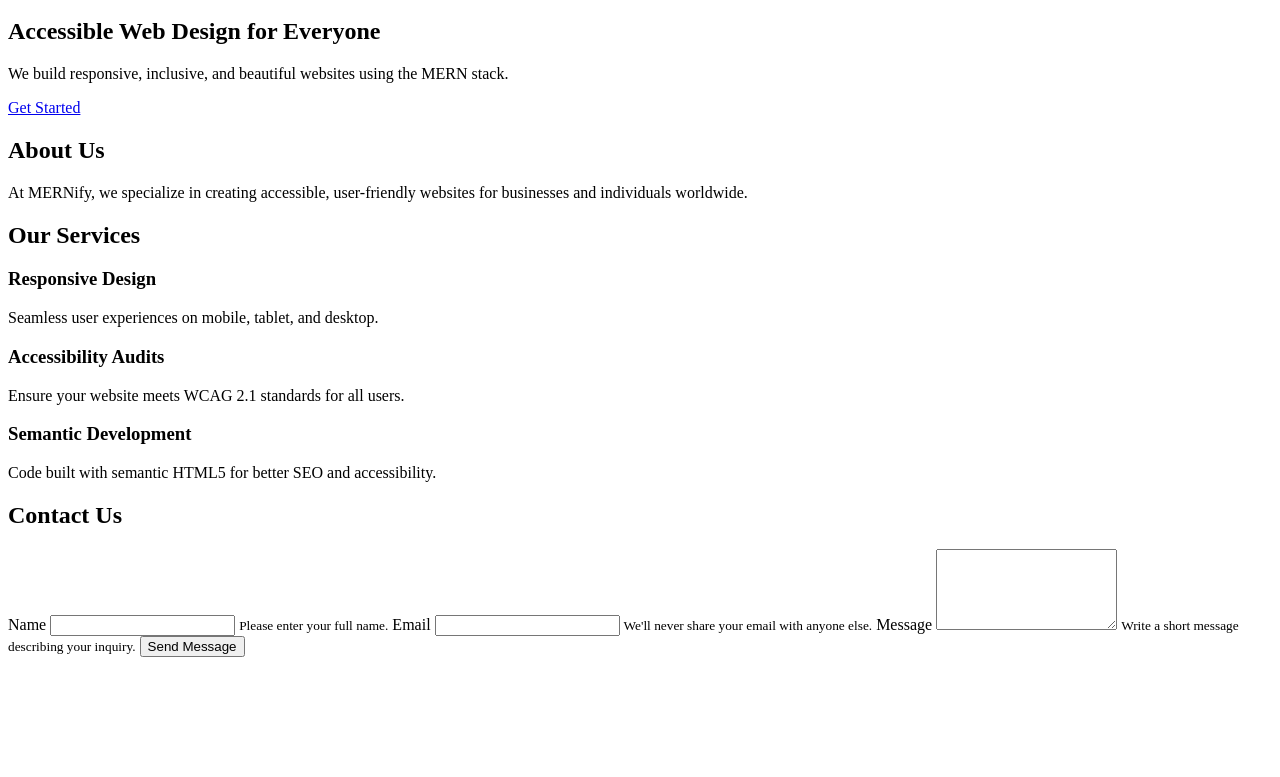
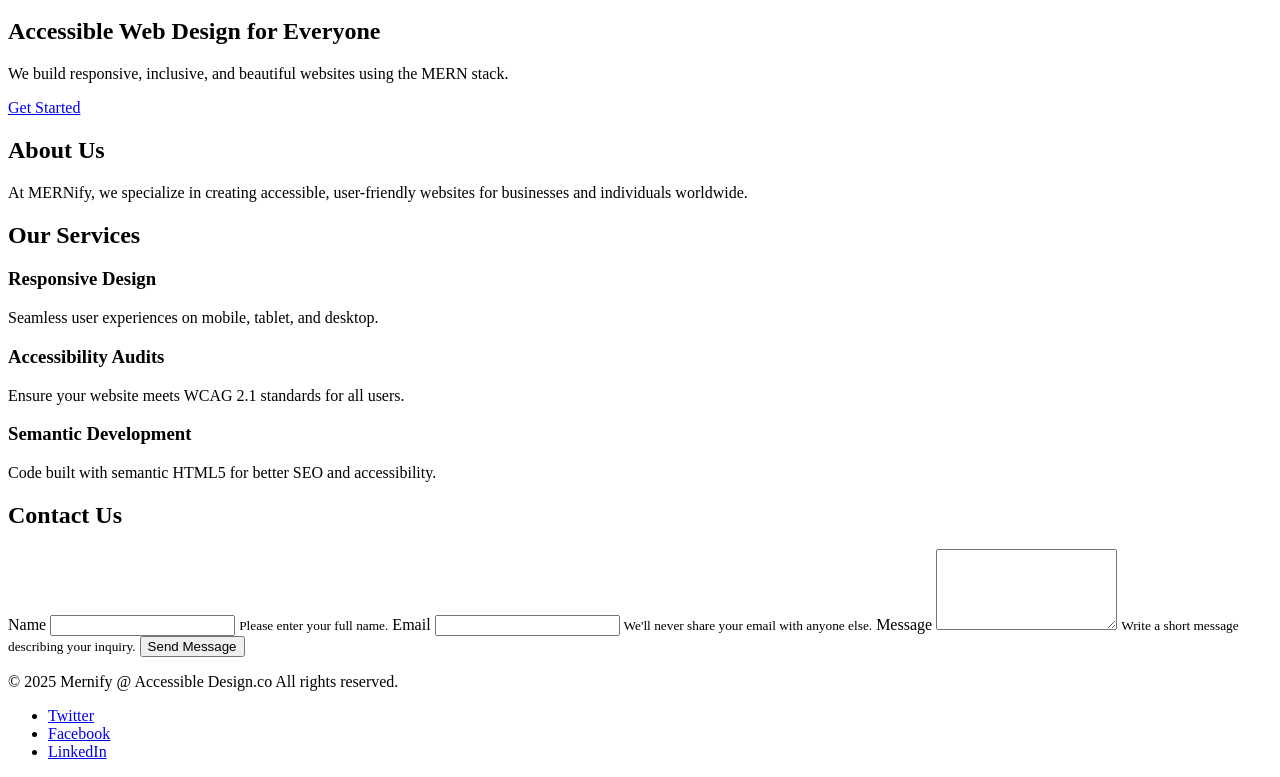
Before and after one commit to MeronTeweldebrhan/Mernify-Accessible-Design-Co, a plain HTML site: page index.html in a window 1280 px wide. Shown: the part 116-893 px from the top of the page. Before the commit the page ends 800 px from the top, so only its background shows below. Drawn offline with Linux system fonts and the light colour scheme.

Commit message:
Added footer and social media nav links

```diff
--- a/index.html
+++ b/index.html
@@ -67,6 +67,13 @@
           </form>
         </section>
       </main>
+      <footer class="container footer">
+        <p>&copy; 2025 Mernify @ Accessible Design.co All rights reserved.</p>
+        <ul class="social-links">
+          <li><a href="#" aria-label="Link to Twitter">Twitter</a></li>
+          <li><a href="#" aria-label="Link to Facebook">Facebook</a></li>
+          <li><a href="#" aria-label="Link to LinkedIn">LinkedIn</a></li>
+        </ul>
     </body>
     </html>
 </body>
```
